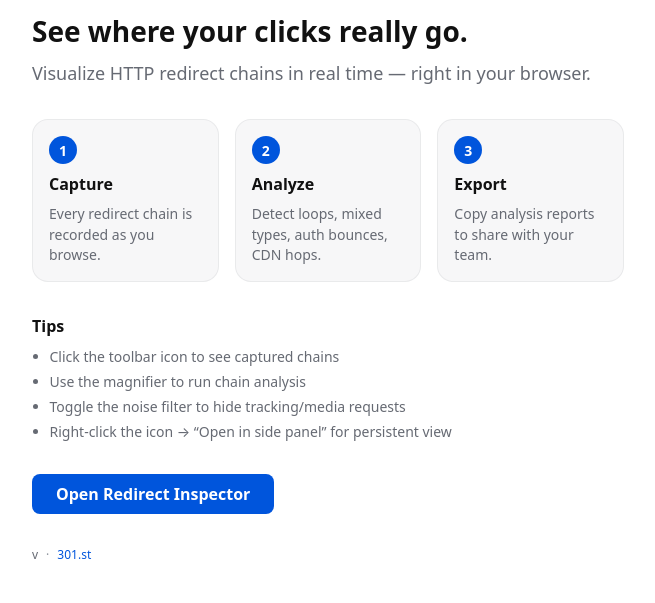
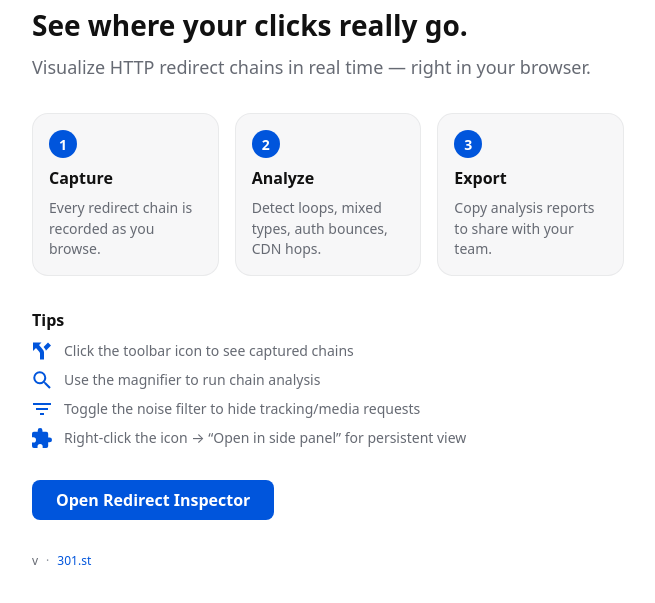
Before and after one commit to investblog/redirect-inspector, a website with bundled scripts: page src/entrypoints/welcome/index.html in a window 1280 px wide. Shown: the part 149-752 px from the top of the page, without its empty margins (312-967 px from the left). Built offline with nearby package versions, Linux system fonts and the light colour scheme; what wxt would draw is missing.

Commit message:
feat: Add icons to welcome page tips
Use 301-ui mono icons (directions-fork, magnify, filter, puzzle) as
inline SVG sprite for the four tip items on the welcome page.

Co-Authored-By: Claude Opus 4.6 <noreply@anthropic.com>

```diff
--- a/src/assets/css/welcome.css
+++ b/src/assets/css/welcome.css
@@ -128,12 +128,26 @@ body {
 
 .welcome__tips-list {
   margin: 0;
-  padding-left: 1.25em;
+  padding: 0;
+  list-style: none;
   display: flex;
   flex-direction: column;
-  gap: var(--space-1);
+  gap: var(--space-2);
   color: var(--text-muted, #666a73);
   font-size: var(--fs-sm, 0.875rem);
+}
+
+.welcome__tip {
+  display: flex;
+  align-items: center;
+  gap: var(--space-3);
+}
+
+.welcome__tip-icon {
+  width: 20px;
+  height: 20px;
+  flex-shrink: 0;
+  color: var(--primary, #0055dc);
 }
 
 /* ---- CTA ---- */
--- a/src/entrypoints/welcome/index.html
+++ b/src/entrypoints/welcome/index.html
@@ -8,6 +8,14 @@
     <link rel="stylesheet" href="../../assets/css/welcome.css" />
   </head>
   <body>
+    <!-- Icon sprite (301-ui mono icons for tips) -->
+    <svg xmlns="http://www.w3.org/2000/svg" style="display:none">
+      <symbol id="i-mono-directions-fork" viewBox="0 0 20 20"><path d="M1 1.5V10l3-3 3 3.5c1 1 1 2 1 2v6h4v-7s0-1-.53-2-1.47-2-1.47-2L7 4.08 9.5 1.5m6.5 0-4.46 4.47.46.53s.93 1 1.47 2c.21.4.33.79.4 1.13L19 4.5" fill="currentColor"/></symbol>
+      <symbol id="i-mono-magnify" viewBox="0 0 20 20"><path d="M7.75 1.25a6.5 6.5 0 0 1 6.5 6.5c0 1.61-.59 3.09-1.56 4.23l.27.27h.79l5 5-1.5 1.5-5-5v-.79l-.27-.27a6.52 6.52 0 0 1-4.23 1.56 6.5 6.5 0 1 1 0-13m0 2c-2.5 0-4.5 2-4.5 4.5s2 4.5 4.5 4.5 4.5-2 4.5-4.5-2-4.5-4.5-4.5" fill="currentColor"/></symbol>
+      <symbol id="i-mono-filter" viewBox="0 0 20 20"><path d="M4 11h12V9H4M1 4v2h18V4M8 16h4v-2H8z" fill="currentColor"/></symbol>
+      <symbol id="i-mono-puzzle" viewBox="0 0 20 20"><path d="M17.619 9.524h-1.428v-3.81a1.904 1.904 0 0 0-1.905-1.904h-3.81V2.38a2.381 2.381 0 0 0-4.762.001V3.81h-3.81A1.905 1.905 0 0 0 0 5.714v3.62h1.429A2.56 2.56 0 0 1 4 11.903a2.56 2.56 0 0 1-2.571 2.572H0v3.62A1.905 1.905 0 0 0 1.905 20h3.619v-1.429A2.56 2.56 0 0 1 8.095 16a2.56 2.56 0 0 1 2.572 2.571V20h3.619a1.905 1.905 0 0 0 1.905-1.905v-3.81h1.428a2.38 2.38 0 1 0 0-4.761" fill="currentColor"/></symbol>
+    </svg>
+
     <main class="welcome">
       <header class="welcome__header">
         <img src="/icons/48.png" alt="" width="40" height="40" class="welcome__icon" />
@@ -42,10 +50,22 @@
       <section class="welcome__tips">
         <h2 class="welcome__tips-title">Tips</h2>
         <ul class="welcome__tips-list">
-          <li>Click the toolbar icon to see captured chains</li>
-          <li>Use the magnifier to run chain analysis</li>
-          <li>Toggle the noise filter to hide tracking/media requests</li>
-          <li>Right-click the icon &rarr; &ldquo;Open in side panel&rdquo; for persistent view</li>
+          <li class="welcome__tip">
+            <svg class="welcome__tip-icon" aria-hidden="true"><use href="#i-mono-directions-fork"></use></svg>
+            <span>Click the toolbar icon to see captured chains</span>
+          </li>
+          <li class="welcome__tip">
+            <svg class="welcome__tip-icon" aria-hidden="true"><use href="#i-mono-magnify"></use></svg>
+            <span>Use the magnifier to run chain analysis</span>
+          </li>
+          <li class="welcome__tip">
+            <svg class="welcome__tip-icon" aria-hidden="true"><use href="#i-mono-filter"></use></svg>
+            <span>Toggle the noise filter to hide tracking/media requests</span>
+          </li>
+          <li class="welcome__tip">
+            <svg class="welcome__tip-icon" aria-hidden="true"><use href="#i-mono-puzzle"></use></svg>
+            <span>Right-click the icon &rarr; &ldquo;Open in side panel&rdquo; for persistent view</span>
+          </li>
         </ul>
       </section>
 
```
